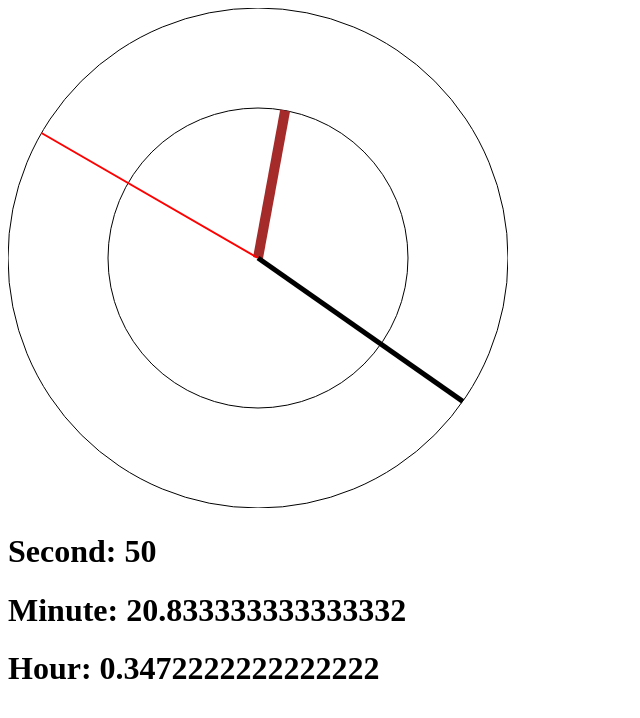
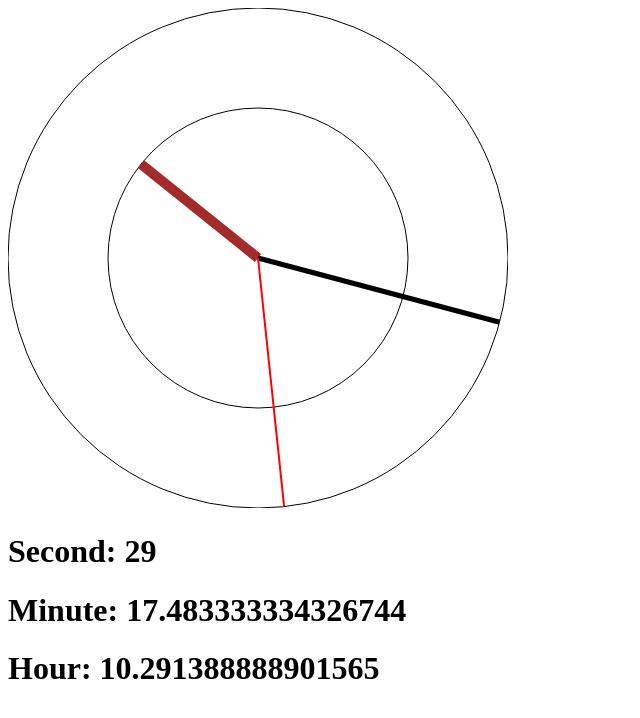
Before and after one commit to maxtremaine/svg-clock, a plain HTML site: page index.html in a window 1280 px wide. Shown: the whole page, without its empty margins (0-640 px from the left). Drawn offline with Linux system fonts and the light colour scheme.

Commit message:
Clock now shows current time in EST.

```diff
--- a/index.html
+++ b/index.html
@@ -24,7 +24,7 @@
             const secCounter = document.getElementById('second');
             const minCounter = document.getElementById('minute');
             const hourCounter = document.getElementById('hour');
-            let counter = 1;
+            let counter = Math.ceil((Date.now() / 1000)) - 18000;
             window.setInterval(() => {
                 secHand.setAttribute('x1', Math.sin(secondRad * counter) * 250 + 250);
                 secHand.setAttribute('y1', Math.cos(secondRad * counter) * -250 + 250);
@@ -34,9 +34,9 @@
                 hourHand.setAttribute('y1', Math.cos(hourRad * counter) * -150 + 250);
                 secCounter.innerHTML = (counter % 60).toString();
                 minCounter.innerHTML = (counter / 60 % 60).toString();
-                hourCounter.innerHTML = (counter / 3600).toString();
+                hourCounter.innerHTML = (counter / 3600 % 12).toString();
                 counter ++;
-            }, 4)
+            }, 1000)
         </script>
     </body>
 </html>
```
